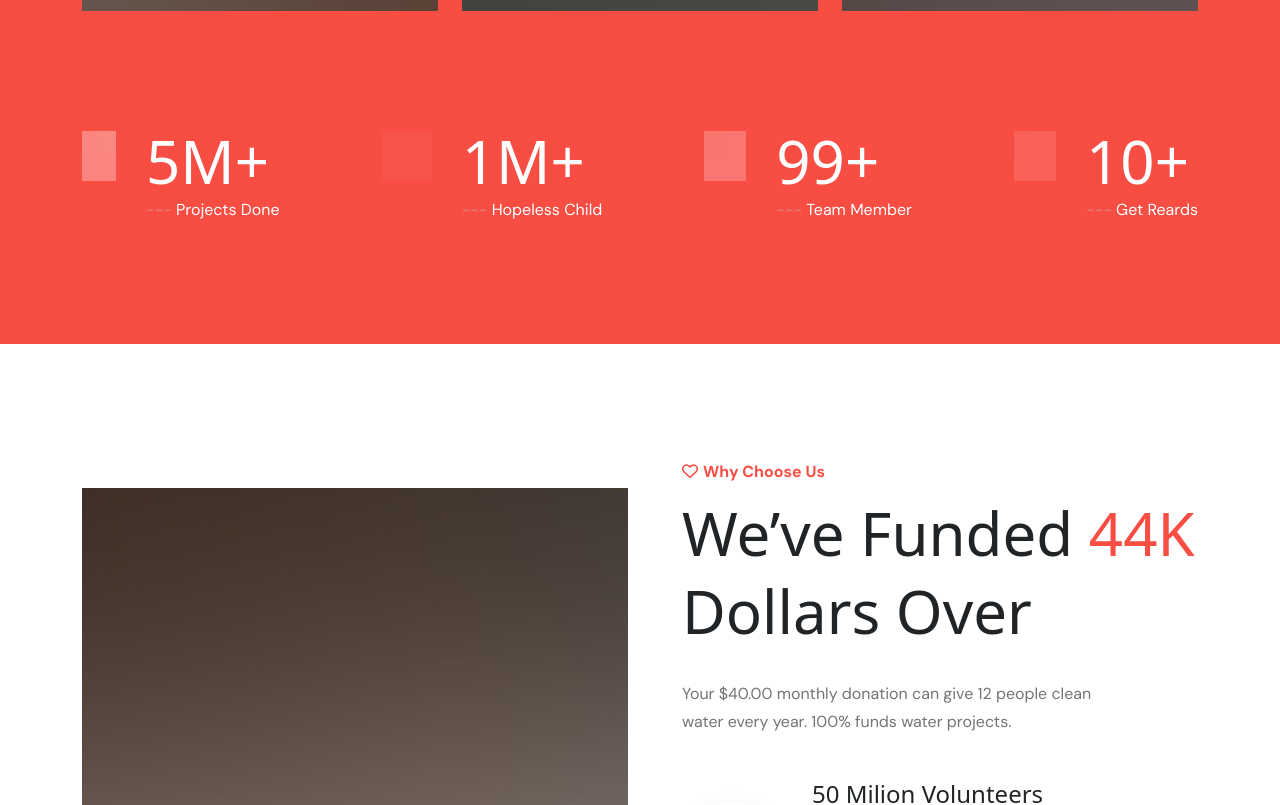
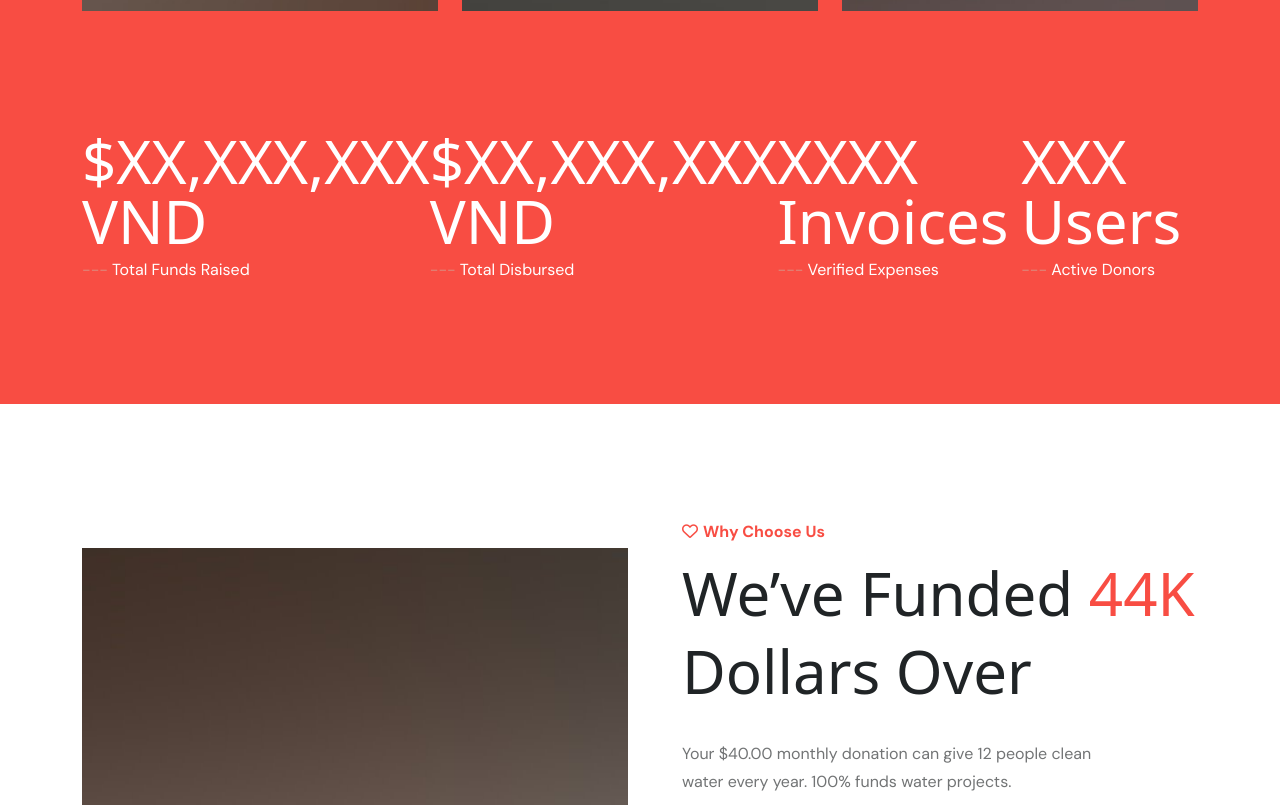
Before and after one commit to TrustFundMe/TrustFundMe-FE, a Next.js app: page /index-2 in a window 1280 px wide. Shown: the part 2540-3345 px from the top of the page. Built offline with nearby package versions, Linux system fonts and the light colour scheme; a web font is replaced by a local one.

Commit message:
Refactor: simplify counter section UI

```diff
--- a/src/components/CounterSection.tsx
+++ b/src/components/CounterSection.tsx
@@ -1,48 +1,30 @@
-import Image from "next/image";
-import Counter from "./Counter";
+export const CounterSection1 = () => {
+  // NOTE: Removed icons + animated counters per requirement (no icons, simple UI).
+  // NOTE: Values are placeholders to be replaced when real-time data is available.
 
-export const CounterSection1 = () => {
   const counterData: {
-    icon: string;
-    count: number;
-    suffix?: string;
-    unit?: string;
-    title: string;
+    label: string;
+    value: string;
     delay: string;
-    iconWidth: number;
   }[] = [
     {
-      icon: "/assets/img/icon/c-1.png",
-      iconWidth: 34,
-      count: 5,
-      suffix: "M",
-      unit: "+",
-      title: "Projects Done",
+      label: "Total Funds Raised",
+      value: "$XX,XXX,XXX VND",
       delay: ".2s",
     },
     {
-      icon: "/assets/img/icon/c-2.png",
-      iconWidth: 50,
-      count: 1,
-      suffix: "M",
-      unit: "+",
-      title: "Hopeless Child",
+      label: "Total Disbursed",
+      value: "$XX,XXX,XXX VND",
       delay: ".4s",
     },
     {
-      icon: "/assets/img/icon/c-3.png",
-      iconWidth: 42,
-      count: 99,
-      unit: "+",
-      title: "Team Member",
+      label: "Verified Expenses",
+      value: "XXXX Invoices",
       delay: ".6s",
     },
     {
-      icon: "/assets/img/icon/c-4.png",
-      iconWidth: 42,
-      count: 10,
-      unit: "+",
-      title: "Get Reards",
+      label: "Active Donors",
+      value: "XXX Users",
       delay: ".8s",
     },
   ];
@@ -56,25 +38,11 @@ export const CounterSection1 = () => {
               className="counter-items wow fadeInUp"
               data-wow-delay={item.delay}
             >
-              <div className="icon">
-                <Image
-                  width={0}
-                  height={0}
-                  sizes="100vw"
-                  style={{ width: `${item.iconWidth}px`, height: "auto" }}
-                  src={item.icon}
-                  alt="img"
-                />
-              </div>
               <div className="content">
                 <h2>
-                  <span className="count">
-                    <Counter end={item.count} />
-                  </span>
-                  {item.suffix && <span>{item.suffix}</span>}
-                  {item.unit && <span>{item.unit}</span>}
+                  <span className="count">{item.value}</span>
                 </h2>
-                <p>{item.title}</p>
+                <p>{item.label}</p>
               </div>
             </div>
           ))}
```
